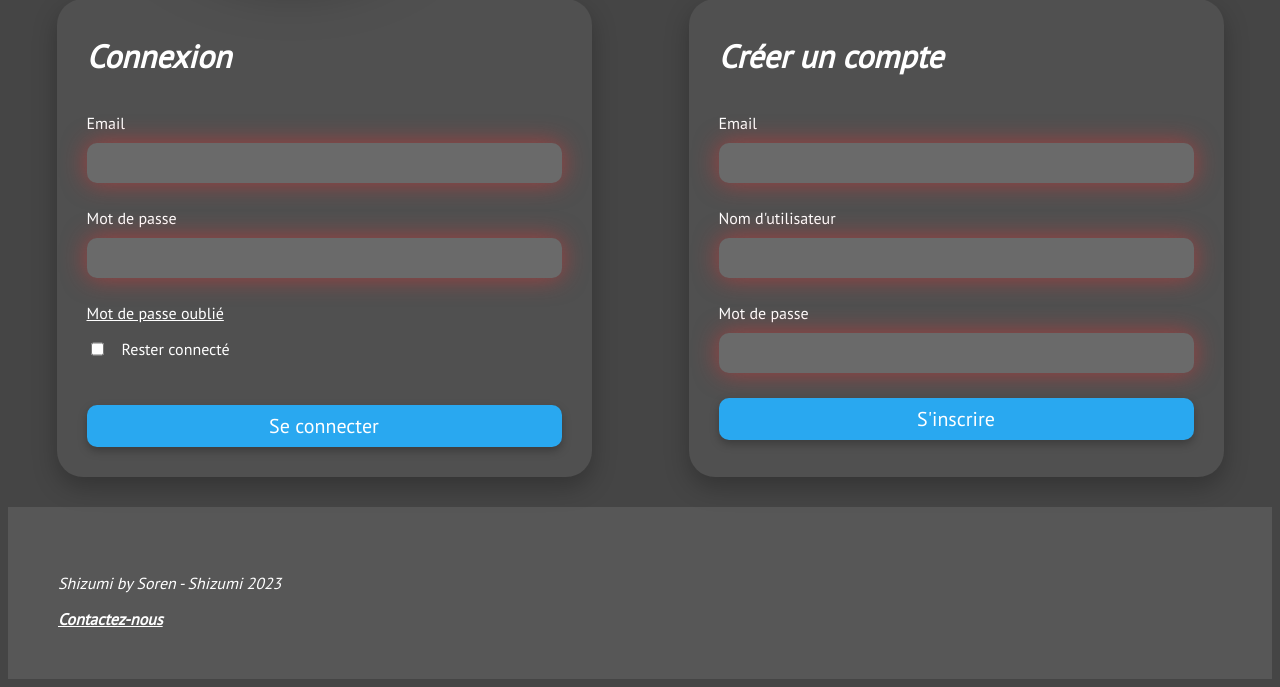
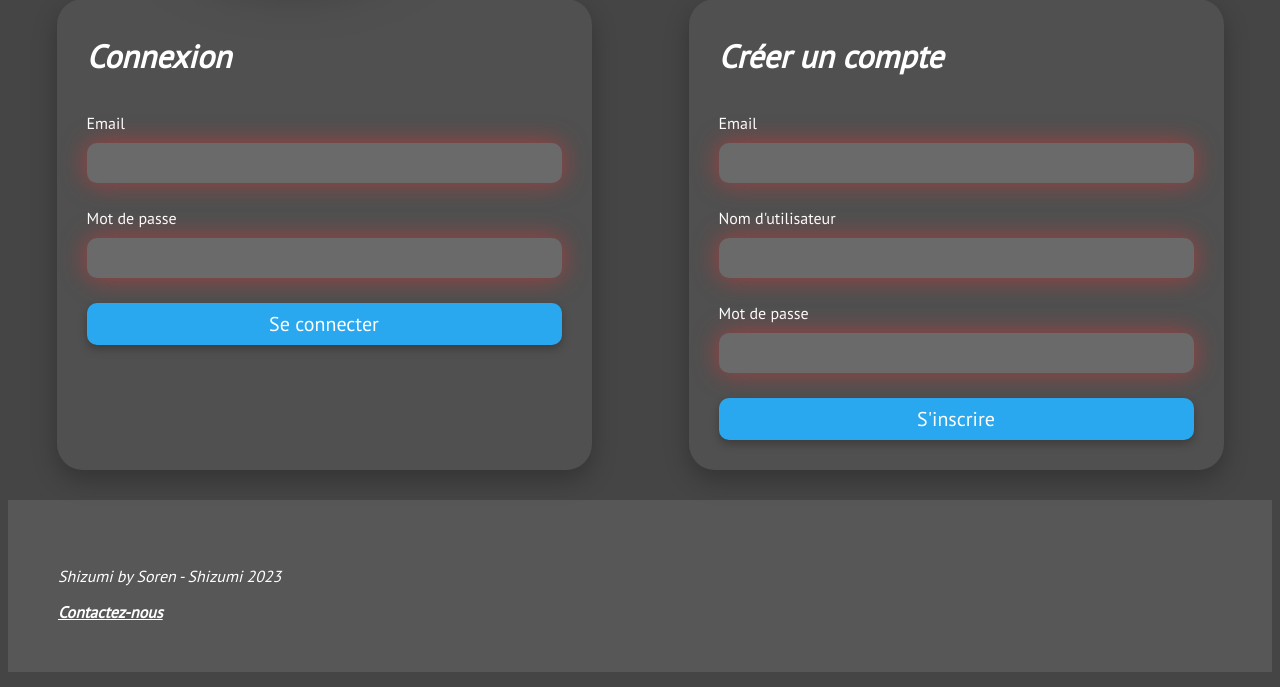
Before and after one commit to SorenKyojin/Shizumi-Project, a PHP site: page /getPlayerEmail/ in a window 1280 px wide. Shown: the part 462-1149 px from the top of the page. Run offline with PHP 8.4, Linux system fonts and the light colour scheme.

Commit message:
Removed forgotten password since it doesn't work, and stay logged

```diff
--- a/index.php
+++ b/index.php
@@ -36,11 +36,11 @@
                 <input type="text" name="log-username" id="log-username" class="field" required>
                 <label>Mot de passe</label>
                 <input type="password" name="log-password" id="log-password" class="field" required>
-                <a href="forgot.php" class="italic">Mot de passe oublié</a>
-                <div class="stay-logged-check">
+                <!-- <a href="forgot.php" class="italic">Mot de passe oublié</a> -->
+                <!-- <div class="stay-logged-check">
                     <input type="checkbox" name="stay-logged" id="stay-logged">
                     <p>Rester connecté</p>
-                </div>
+                </div> -->
                 <button type="submit" class="submit">Se connecter</button>
             </form>
         </div>
```
